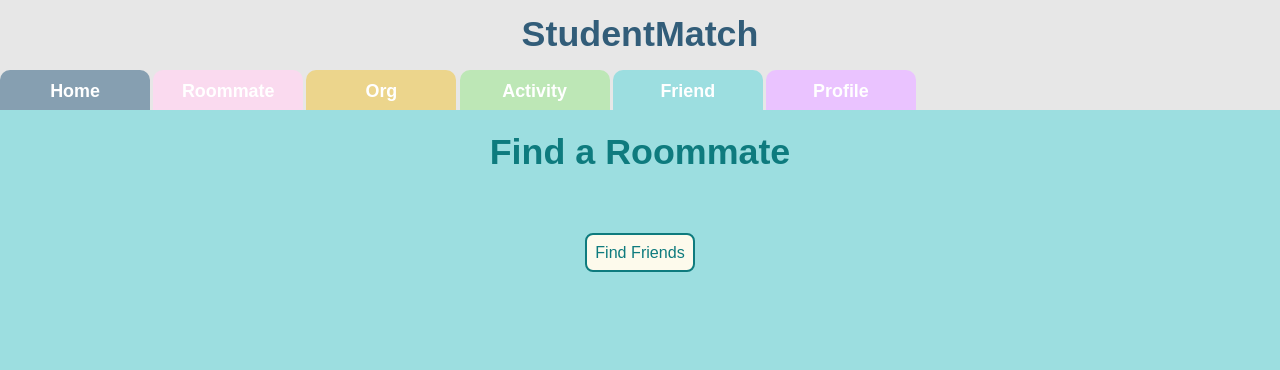
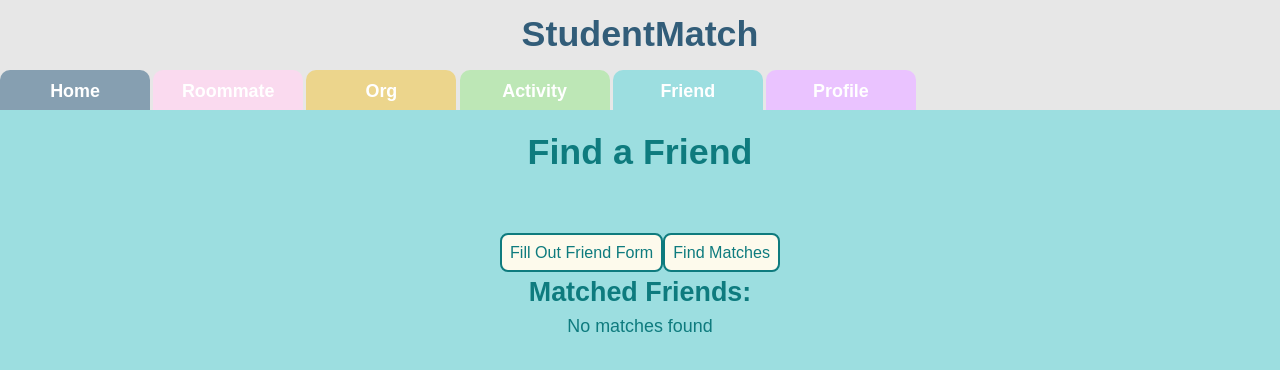
Before and after one commit to ellieliiii/cs4279, a Next.js app in the folder student-match/: page /homePage in a window 1280 px wide. Both pictures are taken after a click on the label "Friend". Shown: the top 370 px of the page. Built offline with nearby package versions, Linux system fonts and the light colour scheme.

Commit message:
friend matches display on page

```diff
--- a/student-match/src/app/homePage/friendHome.tsx
+++ b/student-match/src/app/homePage/friendHome.tsx
@@ -1,11 +1,13 @@
 "use client";
-import React from "react";
+import React, { useState } from "react";
 import Link from "../../../node_modules/next/link";
 import pairFriends from "../utils/friendAlgorithm";
 
 function FriendHome() {
+  const [matchedFriends, setMatchedFriends] = useState<any[]>([]);
+
   // Temporary button for testing algorithm
-  const handleButtonClick = () => {
+  const handleButtonClick = async () => {
     const friends = [
       {
         fullName: "user1",
@@ -93,30 +95,79 @@ function FriendHome() {
         matches: null,
       },
     ];
-    pairFriends(friends);
-    console.log(friends[0].matches);
-    console.log(friends[1].matches);
-    console.log(friends[2].matches);
-    console.log(friends[3].matches);
-    console.log(friends[4].matches);
-    console.log(friends[5].matches);
+    // Commenting out tests with hard coded data for now
+    //pairFriends(friends);
+    //console.log(friends[0].matches);
+    //console.log(friends[1].matches);
+    //console.log(friends[2].matches);
+    //console.log(friends[3].matches);
+    //console.log(friends[4].matches);
+    //console.log(friends[5].matches);
+
+    // Gets all friend forms from MongoDB
+    const url = "https://3-140-189-217.nip.io/api/friends";
+
+    try {
+      const response = await fetch(url, {
+        method: "GET",
+        headers: {
+          "Content-Type": "application/json",
+        },
+      });
+
+      const responseData = await response.json();
+      console.log(responseData); // Handle the response data accordingly
+
+      const matches = pairFriends(responseData);
+      const currentUser = global?.window?.localStorage?.getItem("user");
+
+      if (currentUser != null) {
+        const userEmail = JSON.parse(currentUser).email;
+        const userMatches = matches.get(userEmail);
+        console.log(userMatches);
+        setMatchedFriends(userMatches);
+      }
+      console.log(currentUser);
+    } catch (error) {
+      console.error("Error:", error);
+    }
   };
 
   // Direct navigation using standard anchor tag
   return (
     <div>
-      <h1>Find a Roommate</h1>
+      <h1>Find a Friend</h1>
       {/* Remove the "Fill Out Roommate Preference Form" link */}
-      {/* <Link href="/roommateForm">Fill Out Roommate Preference Form</Link> */}
+      {/* <Link href="/friendForm">Fill Out Roommate Preference Form</Link> */}
       <br></br>
       <br></br>
-      {/* Update the "Find Matches" button to navigate to the "/roommateForm" page */}
+      {/* Update the "Find Matches" button to navigate to the "/friendForm" page */}
       <button
         className="friend_button"
         onClick={() => (window.location.href = "/friendForm")}
       >
-        Find Friends
+        Fill Out Friend Form
       </button>
+
+      <button className="friend_button" onClick={handleButtonClick}>
+        Find Matches
+      </button>
+
+      {/* Display matched friends */}
+      <div>
+        <h2>Matched Friends:</h2>
+        {matchedFriends.length === 0 && <p>No matches found</p>}
+        {matchedFriends.length > 0 && (
+          <ul>
+            {matchedFriends.map((match, index) => (
+              <li key={index}>
+                <p>Name: {match.friend.fullName}</p>
+                <p>Email: {match.friend.email}</p>
+              </li>
+            ))}
+          </ul>
+        )}
+      </div>
     </div>
   );
 }
--- a/student-match/src/app/utils/friendAlgorithm.ts
+++ b/student-match/src/app/utils/friendAlgorithm.ts
@@ -55,6 +55,7 @@ function multiSelectSimilarity(value1: String[], value2: String[]) {
 }
 
 export default function pairFriends(friends: Friend[]) {
+  let matches = new Map();
   for (let i = 0; i < friends.length; i++) {
     const friend1 = friends[i];
     const scores = [];
@@ -77,5 +78,9 @@ export default function pairFriends(friends: Friend[]) {
 
     // Add matches to user's data
     friend1.matches = topMatches;
+
+    matches.set(friend1.email, topMatches);
   }
+
+  return matches;
 }
```
Also changed, not shown: student-match/src/app/friendForm/page.tsx (+25 -2 lines).
